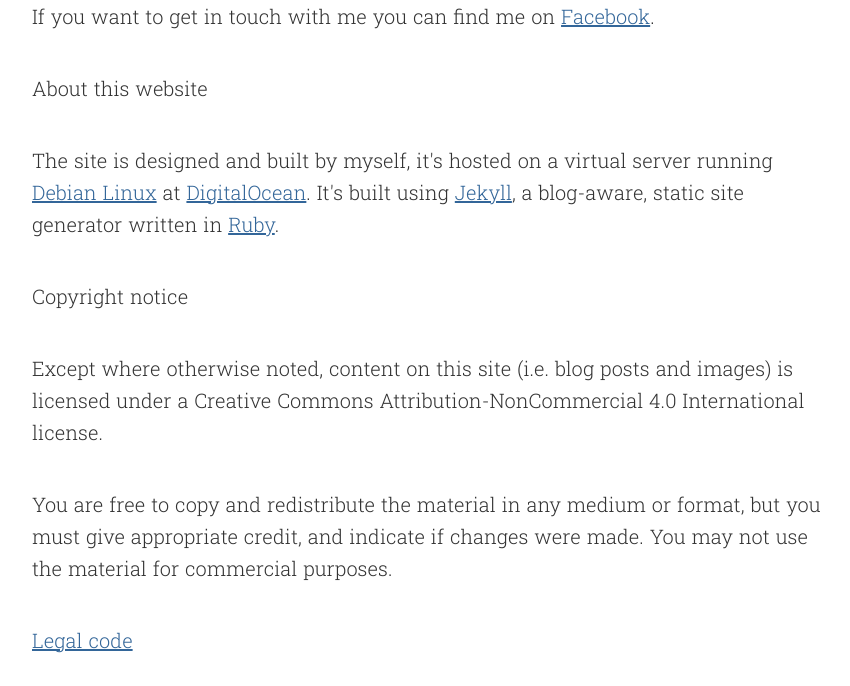
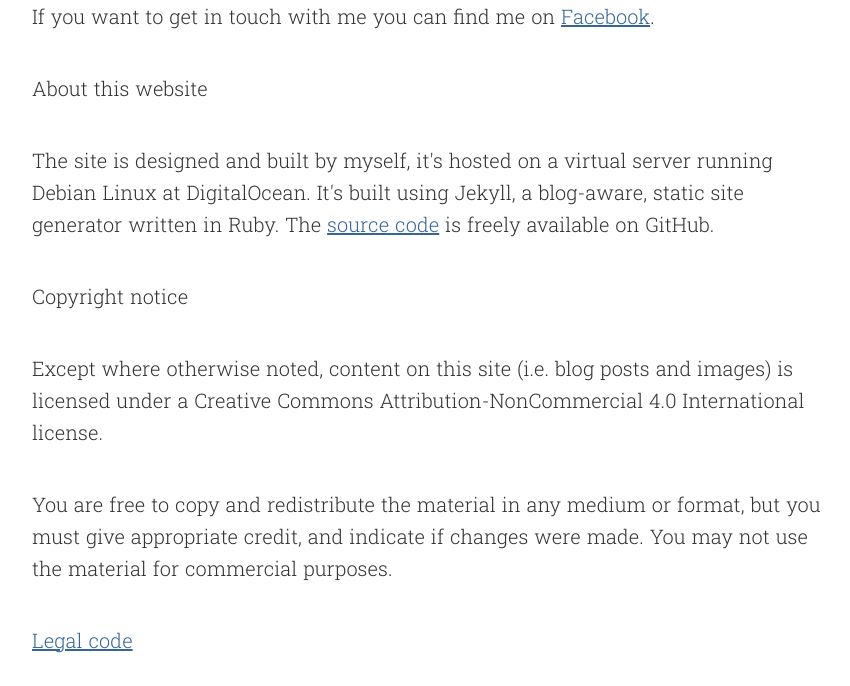
Before and after one commit to andormade/andor.cool, a Jekyll site: the page built from about.html, in a window 1280 px wide. Shown: the part 1086-1772 px from the top of the page, without its empty margins (208-1058 px from the left). Built offline with Jekyll 4.4.1, drawn with Linux system fonts in a browser that asks for light colours.

Commit message:
Add github url

```diff
--- a/about.html
+++ b/about.html
@@ -15,7 +15,7 @@ For random cellhpone photos subscribe to my <a href="http://instagram.com/andorg
 
 <h3>About this website</h3>
 
-<p>The site is designed and built by myself, it's hosted on a virtual server running <a href="https://www.debian.org/">Debian Linux</a> at <a href="https://www.digitalocean.com/">DigitalOcean</a>. It's built using <a href="https://jekyllrb.com/">Jekyll</a>, a blog-aware, static site generator written in <a href="https://www.ruby-lang.org/en/">Ruby</a>.</p>
+<p>The site is designed and built by myself, it's hosted on a virtual server running Debian Linux at DigitalOcean. It's built using Jekyll, a blog-aware, static site generator written in Ruby. The <a href="http://github.com/andormade/andor.cool">source code</a> is freely available on GitHub.</p>
 
 <h3>Copyright notice</h3>
 
```
